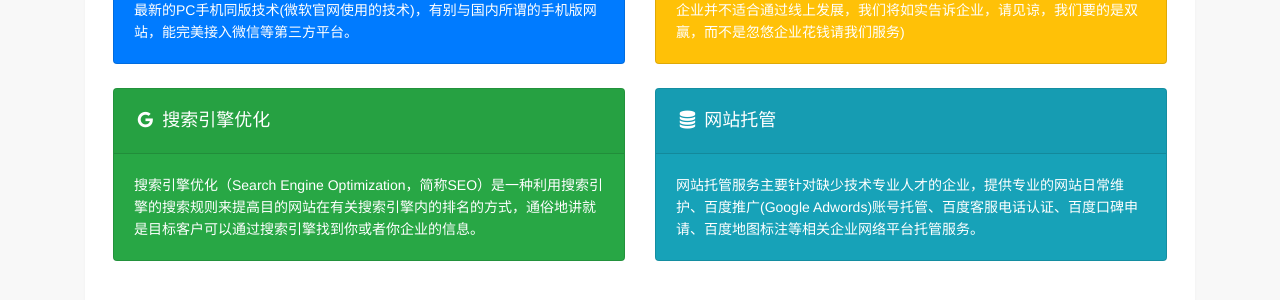
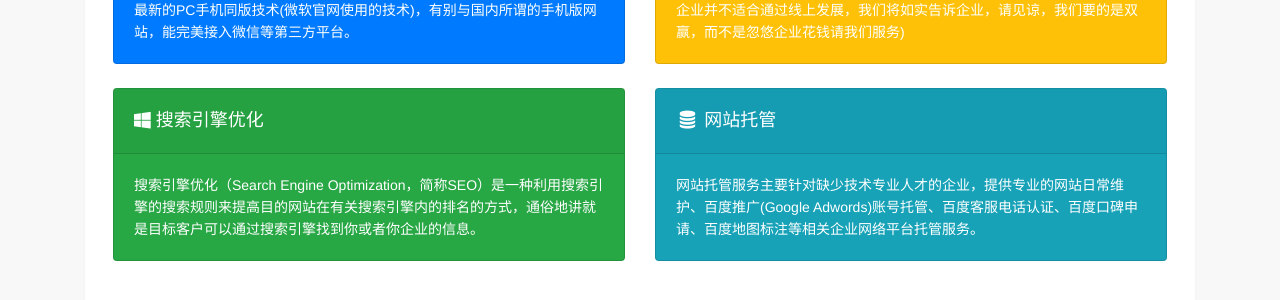
Before and after one commit to Lizhitao609/lizhitao609.github.io, a Jekyll site: the page built from pages/about.html, in a window 1280 px wide. Shown: the part 872-1172 px from the top of the page. Built offline with Jekyll 4.4.1, drawn with Linux system fonts in a browser that asks for light colours; comment, search, counter and statistics services are not loaded.

Commit message:
Update about.html

```diff
--- a/pages/about.html
+++ b/pages/about.html
@@ -35,7 +35,7 @@
           </div>
           <div class="col-md-6">
             <div class="card text-white bg-success mb-4">
-              <div class="card-header"><h4><i class="fa fa-google fa-fw"></i> 搜索引擎优化</h4></div>
+              <div class="card-header"><h4><i class="fa fa-windows"></i> 搜索引擎优化</h4></div>
               <div class="card-body">
                 <p class="card-text">搜索引擎优化（Search Engine Optimization，简称SEO）是一种利用搜索引擎的搜索规则来提高目的网站在有关搜索引擎内的排名的方式，通俗地讲就是目标客户可以通过搜索引擎找到你或者你企业的信息。</p>
               </div>
```
